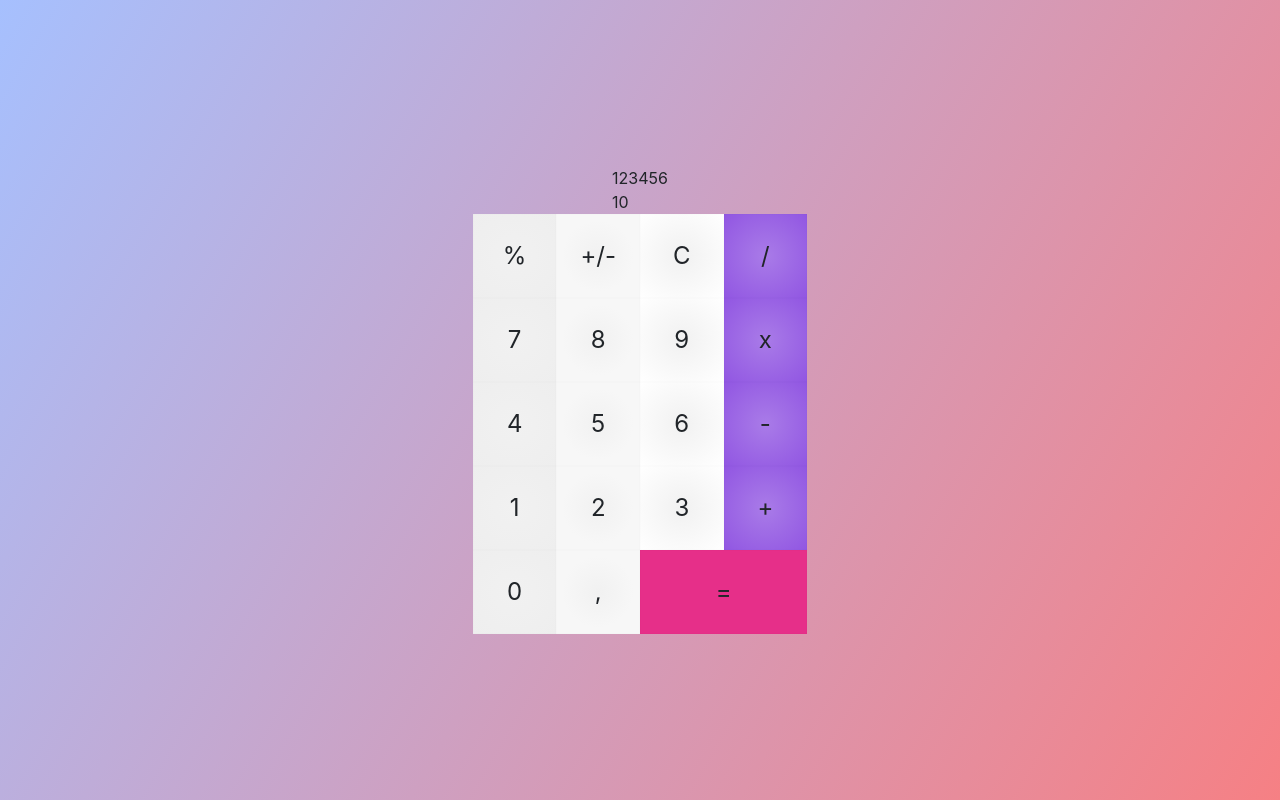
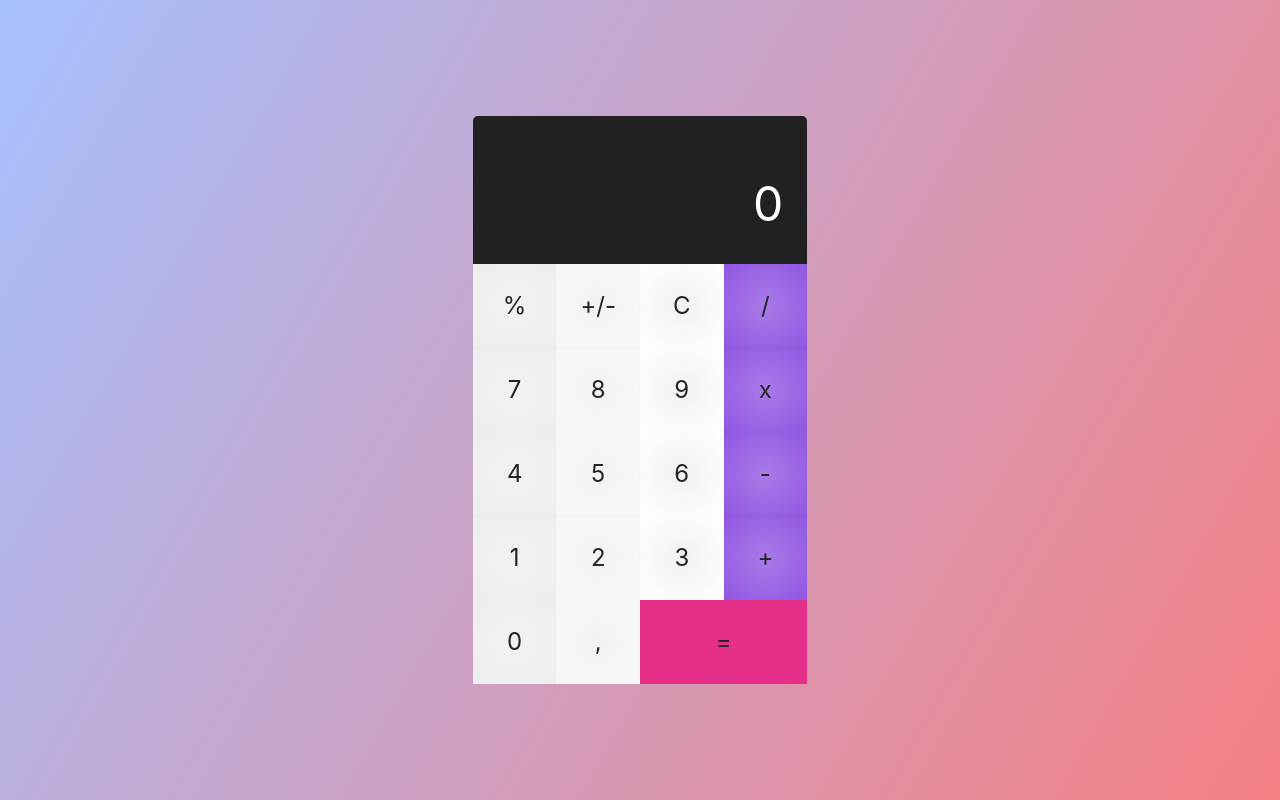
Before and after one commit to pisr88/react-calc, a React (Create React App) app: page / in a window 1280 px wide. Built offline with nearby package versions, Linux system fonts and the light colour scheme.

Commit message:
add style

```diff
--- a/src/App.css
+++ b/src/App.css
@@ -6,4 +6,5 @@
   flex-direction: column;
   justify-content: center;
   align-items: center;
+  border-radius: 5px;
 }
--- a/src/App.js
+++ b/src/App.js
@@ -1,10 +1,12 @@
-import React from 'react';
+import React, { useState } from 'react';
 import ReactDOM from 'react-dom/client';
 import './App.css';
 import Header from './components/Header/Header'
 import Buttons from './components/Buttons/Buttons'
 
 function App() {
+
+
   return (
     <div className="App">
       <Header />
--- a/src/components/Buttons/Buttons.js
+++ b/src/components/Buttons/Buttons.js
@@ -1,28 +1,37 @@
-import React from "react";
+import React, { useEffect, useState } from "react";
 import style from './buttons.module.css'
 
-const Buttons = (params) => {
+const Buttons = (props) => {
+
+    const [clickBtn, setClickBtn] = useState();
+
+    const clickBtnHandler = (e) => {
+        setClickBtn(e.target.innerHTML)
+        console.log(clickBtn);
+    }
+
+
     return (
         <div className={style.buttonsBox}>
-            <div  className={style.button}>%</div>
-            <div  className={style.button}>+/-</div>
-            <div  className={style.button}>C</div>
-            <div  className={style.button}>/</div>
-            <div  className={style.button}>7</div>
-            <div  className={style.button}>8</div>
-            <div  className={style.button}>9</div>
-            <div  className={style.button}>x</div>
-            <div  className={style.button}>4</div>
-            <div  className={style.button}>5</div>
-            <div  className={style.button}>6</div>
-            <div  className={style.button}>-</div>
-            <div  className={style.button}>1</div>
-            <div  className={style.button}>2</div>
-            <div  className={style.button}>3</div>
-            <div  className={style.button}>+</div>
-            <div  className={style.button}>0</div>
-            <div  className={style.button}>,</div>
-            <div  className={style.button}>=</div>
+            <div onClick={clickBtnHandler} className={style.button}>%</div>
+            <div onClick={clickBtnHandler} className={style.button}>+/-</div>
+            <div onClick={clickBtnHandler} className={style.button}>C</div>
+            <div onClick={clickBtnHandler} className={style.button}>/</div>
+            <div onClick={clickBtnHandler} className={style.button}>7</div>
+            <div onClick={clickBtnHandler} className={style.button}>8</div>
+            <div onClick={clickBtnHandler} className={style.button}>9</div>
+            <div onClick={clickBtnHandler} className={style.button}>x</div>
+            <div onClick={clickBtnHandler} className={style.button}>4</div>
+            <div onClick={clickBtnHandler} className={style.button}>5</div>
+            <div onClick={clickBtnHandler} className={style.button}>6</div>
+            <div onClick={clickBtnHandler} className={style.button}>-</div>
+            <div onClick={clickBtnHandler} className={style.button}>1</div>
+            <div onClick={clickBtnHandler} className={style.button}>2</div>
+            <div onClick={clickBtnHandler} className={style.button}>3</div>
+            <div onClick={clickBtnHandler} className={style.button}>+</div>
+            <div onClick={clickBtnHandler} className={style.button}>0</div>
+            <div onClick={clickBtnHandler} className={style.button}>,</div>
+            <div onClick={clickBtnHandler} className={style.button}>=</div>
         </div>
     )
 }
--- a/src/components/Buttons/buttons.module.css
+++ b/src/components/Buttons/buttons.module.css
@@ -12,6 +12,17 @@
     display: grid;
     grid-template-columns: repeat(4, 1fr);
     text-align: center;
+    cursor: pointer;
+    font-size: 1rem;
+}
+
+.button:hover{
+    opacity: .85;
+}
+
+.button:active {
+    box-shadow: inset 7px 6px 28px 1px rgba(0, 0, 0, 0.24);
+
 }
 
 .button{
--- a/src/components/Header/Header.js
+++ b/src/components/Header/Header.js
@@ -1,10 +1,11 @@
 import React from 'react';
 import Operation from './Operation';
 import Score from './Score';
+import style from './Header.module.css';
 
 function Header (props) {
     return (
-    <div>
+    <div className={style.header}>
         <Operation />
         <Score />
     </div>
--- /dev/null
+++ b/src/components/Header/Header.module.css
@@ -0,0 +1,10 @@
+.header{
+    position: relative;
+    width: 100%;
+    padding: 1em;
+    background-color: #212121;
+    color: white;
+    text-align: right;
+    font-size: 1.5rem;
+    border-radius: 5px 5px 0 0;
+}
--- a/src/components/Header/Operation.js
+++ b/src/components/Header/Operation.js
@@ -1,8 +1,8 @@
 import React from "react";
-
+import style from './Operation.module.css';
 
 const Operation = (params) => {
-    return <div>123456</div>;
+    return <div style={{minHeight: '28px'}}></div>;
 }
 
 export default Operation;
--- a/src/components/Header/Score.js
+++ b/src/components/Header/Score.js
@@ -1,7 +1,7 @@
 import React from "react";
 
 const Score = (params) => {
-    return <div>10</div>;
+    return <div style={{fontSize: '3rem'}}>0</div>;
 }
 
 export default Score;
```
Also changed, not shown: src/components/Header/Operation.module.css (added).
